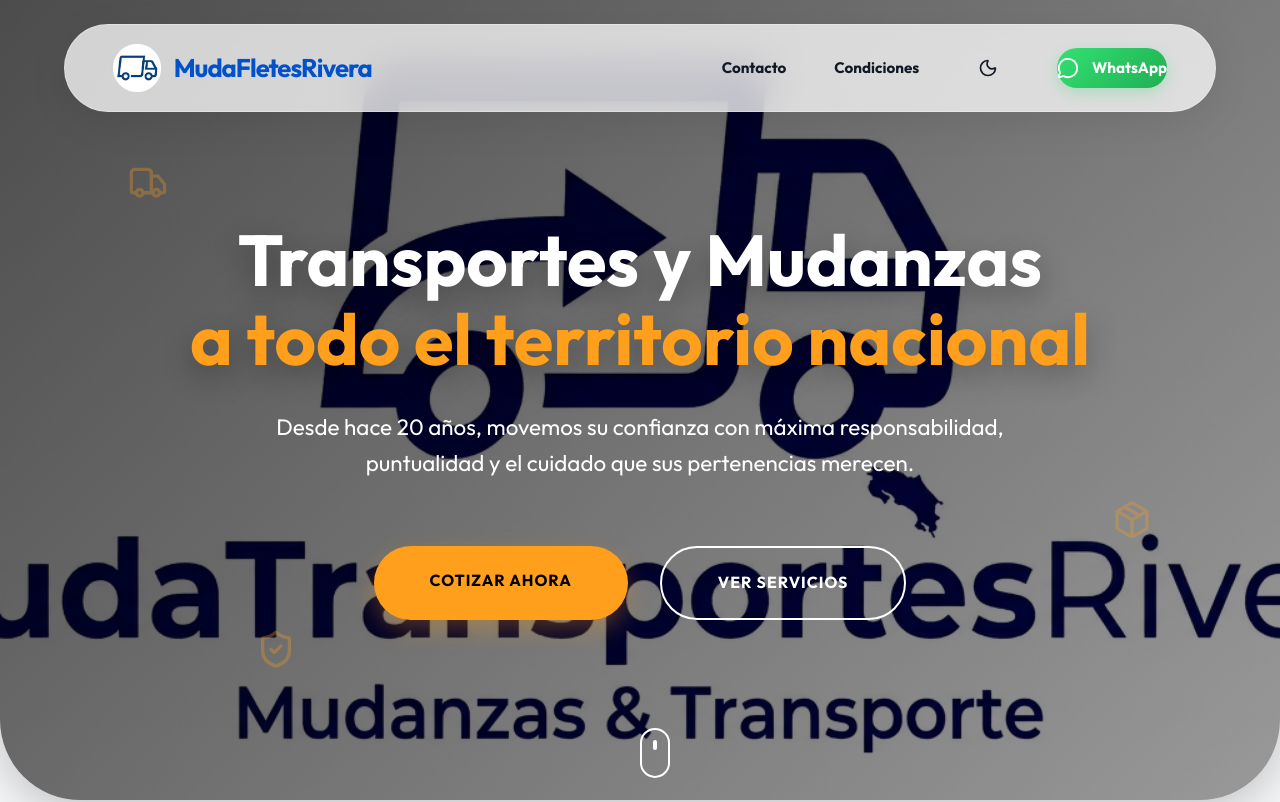
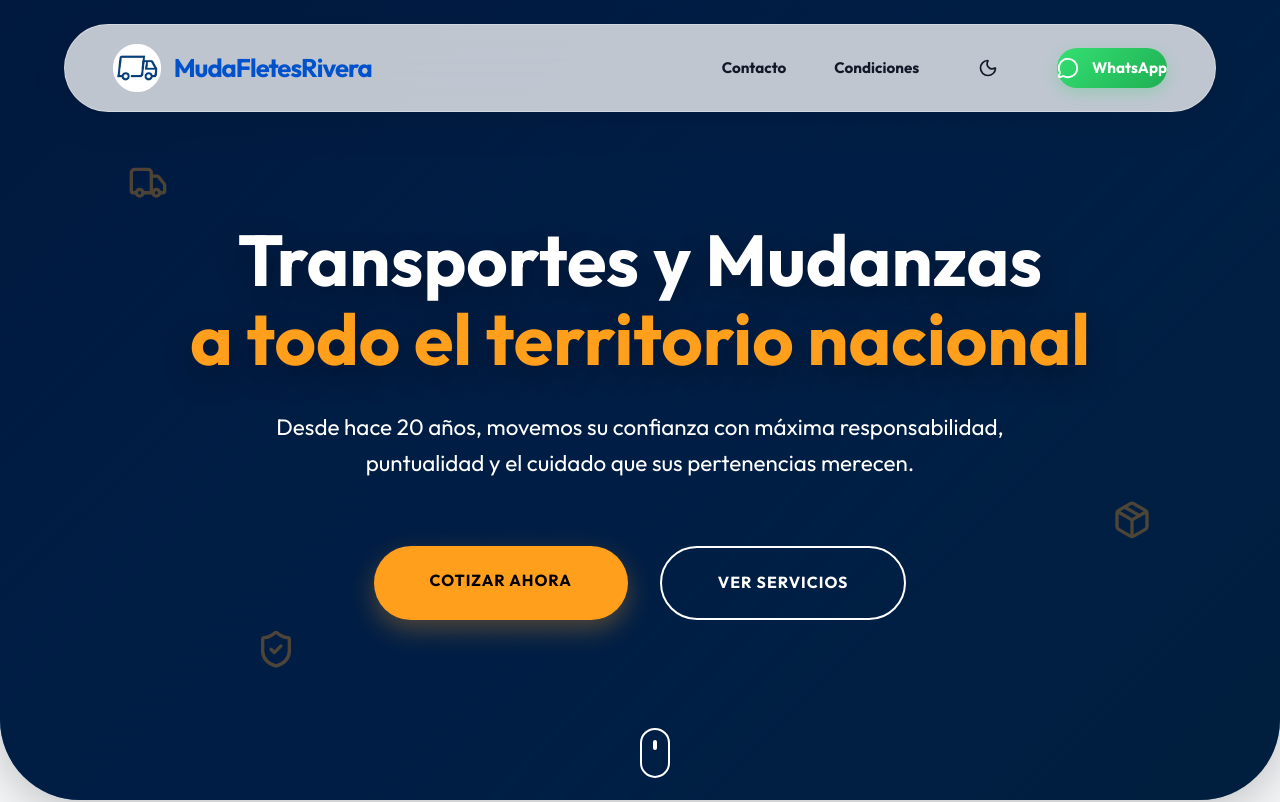
Before and after one commit to R1ve3raaTech/MudaFletesRivera, a React (Vite) app: page / in a window 1280 px wide. Shown: the top 802 px of the page. Built offline with nearby package versions, Linux system fonts and the light colour scheme.

Commit message:
cambios imagen{¿

```diff
--- a/src/components/Hero/Hero.module.css
+++ b/src/components/Hero/Hero.module.css
@@ -16,16 +16,12 @@
 
 .heroBg {
     position: absolute;
-    top: -10%;
+    top: 0;
     left: 0;
     width: 100%;
-    height: 120%;
-    background-image: url('../../assets/blackwhitemtr.png');
-    background-size: cover;
-    background-position: center;
-    background-repeat: no-repeat;
+    height: 100%;
+    background: var(--gradient-hero);
     z-index: 0;
-    transition: background-image 0.5s ease-in-out;
 }
 
 [data-theme='dark'] .heroBg {
```
Also changed, not shown: src/assets/blackwhitemtr.png (deleted), src/assets/mudatransportes.png (deleted).
